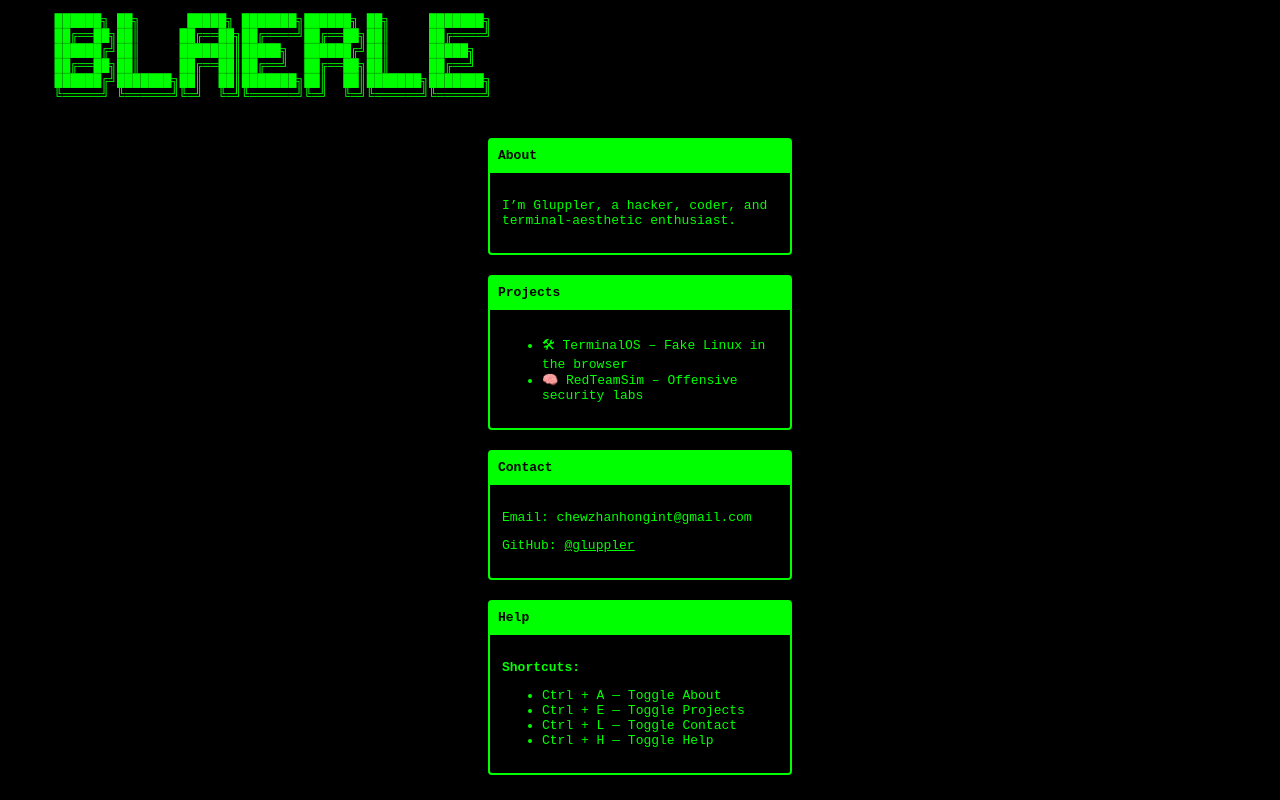
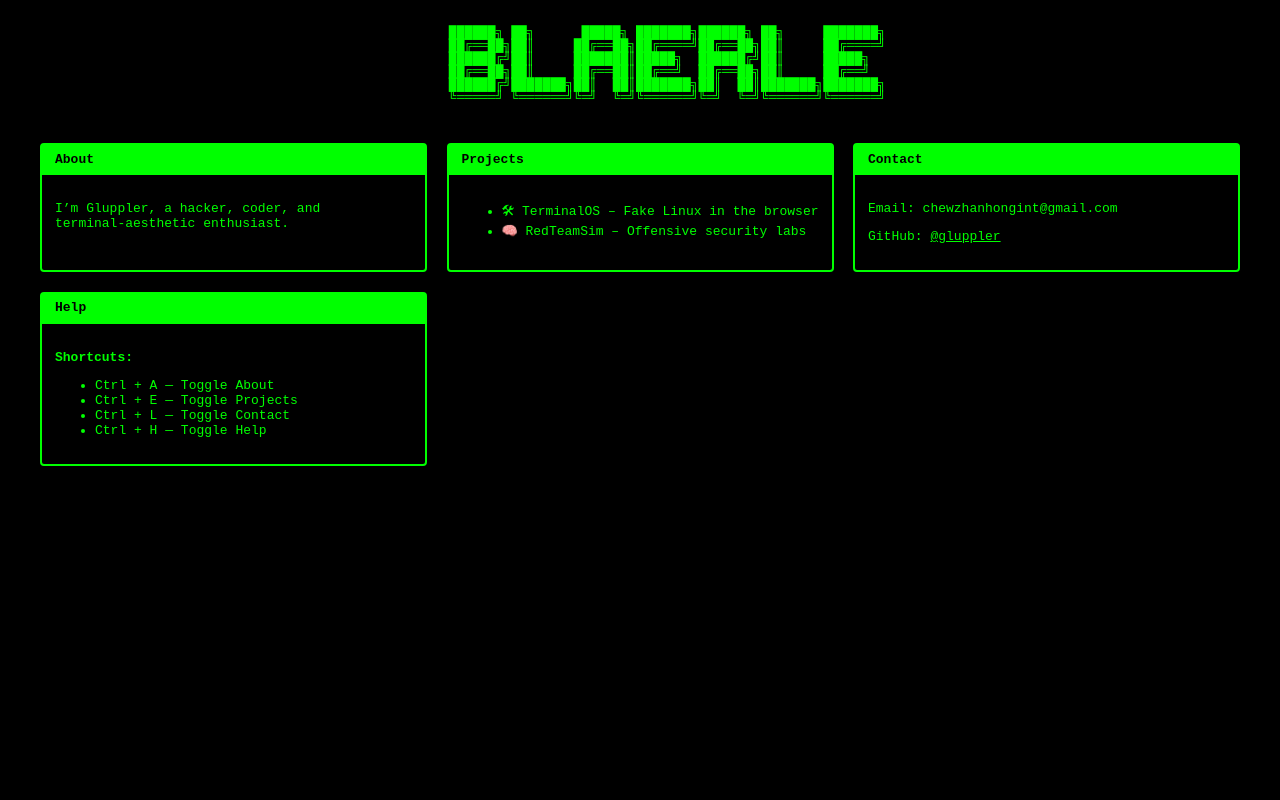
Before and after one commit to gluppler/Website-Portfolio, a plain HTML site: page index.html in a window 1280 px wide. Drawn offline with Linux system fonts and the light colour scheme.

Commit message:
Update styles.css

```diff
--- a/styles.css
+++ b/styles.css
@@ -1,7 +1,8 @@
-/* full‑screen reset */
+/* Reset and base */
 html, body {
   margin: 0;
   padding: 0;
+  width: 100%;
   height: 100%;
   overflow: hidden;
   background: black;
@@ -9,23 +10,49 @@ html, body {
   color: #0F0;
 }
 
-/* Matrix canvas behind everything */
+/* Matrix canvas behind content */
 #matrixCanvas {
   position: fixed;
-  top: 0; left: 0;
-  width: 100%; height: 100%;
+  top: 0;
+  left: 0;
+  width: 100%;
+  height: 100%;
   z-index: -1;
-  background: black;
 }
 
-/* Tiling window panels */
+/* Terminal container */
+#terminal {
+  display: flex;
+  flex-direction: column;
+  align-items: center;
+  padding: 2rem;
+  box-sizing: border-box;
+  height: 100%;
+  overflow-y: auto;
+}
+
+/* ASCII header styling */
+#header {
+  margin: 0 0 2rem;
+  line-height: 1;
+  color: #0F0;
+  text-align: center;
+}
+
+/* Panels grid */
+.panels {
+  display: grid;
+  grid-template-columns: repeat(auto-fit, minmax(300px, 1fr));
+  gap: 1.5rem;
+  width: 100%;
+  max-width: 1200px;
+}
+
+/* Window styling */
 .window {
-  background-color: rgba(0,0,0,0.8);
+  background-color: rgba(0, 0, 0, 0.85);
   border: 2px solid #0F0;
   border-radius: 4px;
-  width: 300px;
-  max-width: 90%;
-  margin: 20px auto;
   display: flex;
   flex-direction: column;
 }
@@ -33,14 +60,13 @@ html, body {
 .window-header {
   background-color: #0F0;
   color: #000;
-  padding: 8px;
+  padding: 0.5rem 1rem;
   font-weight: bold;
   border-bottom: 2px solid #0F0;
 }
 
 .window-content {
-  padding: 12px;
-  flex: 1;
+  padding: 1rem;
   overflow-y: auto;
 }
 
@@ -50,5 +76,5 @@ html, body {
 }
 
 .window-content a:hover {
-  color: #ff0;
+  color: #FF0;
 }
```
